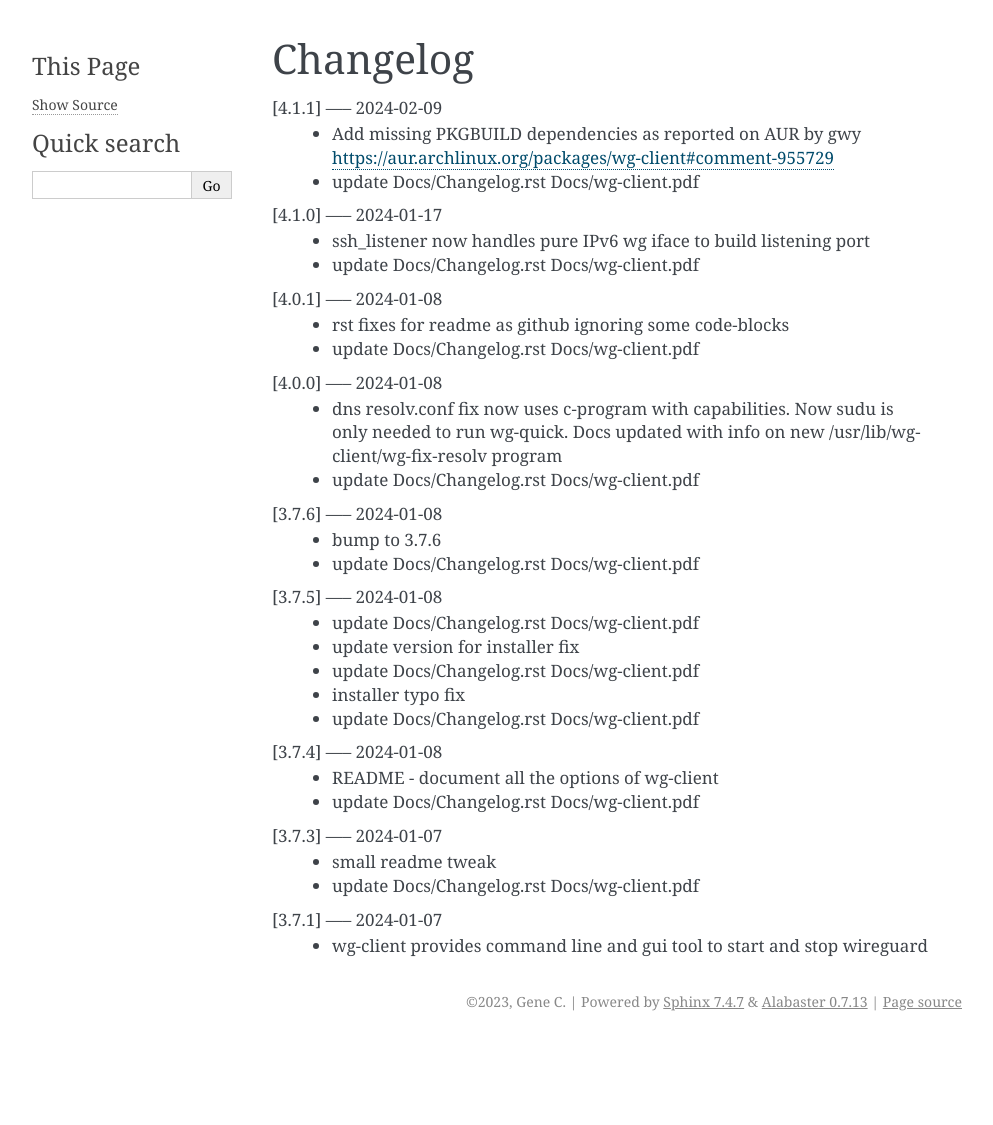
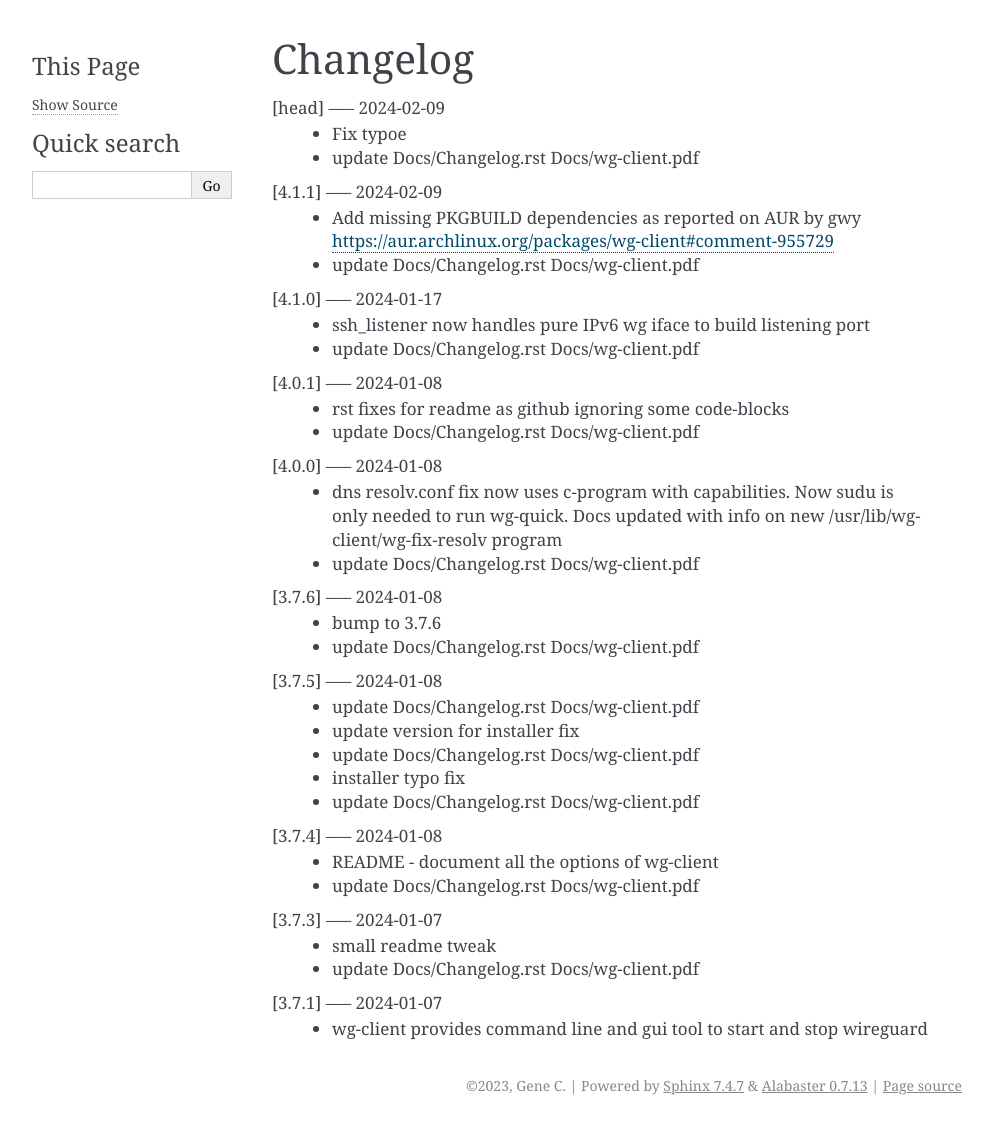
Before and after one commit to gene-git/wg-client, a Sphinx documentation site: the page built from Docs/Changelog.rst, in a window 1280 px wide. Shown: the whole page, without its empty margins (148-1141 px from the left). Built offline with Sphinx 7.4.7, drawn with Linux system fonts in a browser that asks for light colours; before the commit the page ends 1041 px from its top, so only the background shows below that.

Commit message:
update Docs/Changelog.rst Docs/wg-client.pdf

```diff
--- a/Docs/Changelog.rst
+++ b/Docs/Changelog.rst
@@ -1,5 +1,9 @@
 Changelog
 =========
+
+[head] ----- 2024-02-09
+ * Fix typoe
+ * update Docs/Changelog.rst Docs/wg-client.pdf
 
 [4.1.1] ----- 2024-02-09
  * Add missing PKGBUILD dependencies as reported on AUR by gwy
```
Also changed, not shown: 1 other file.
